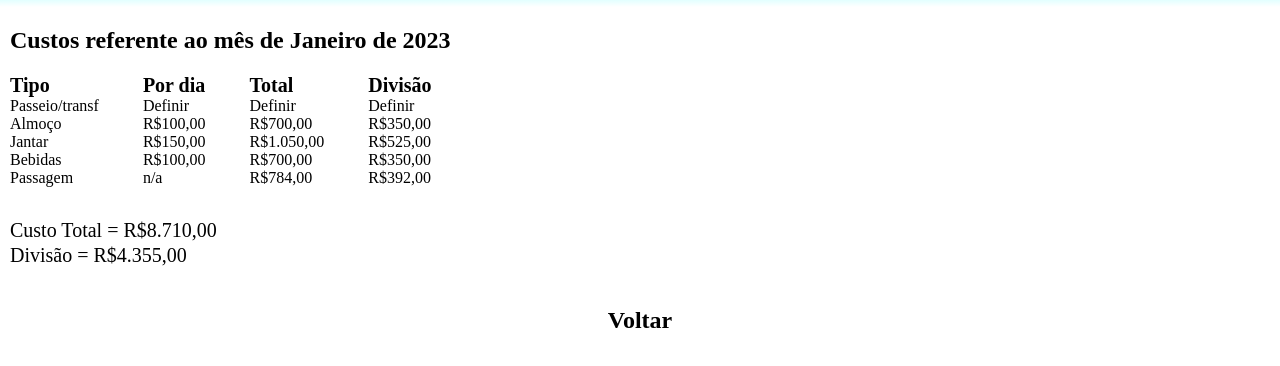
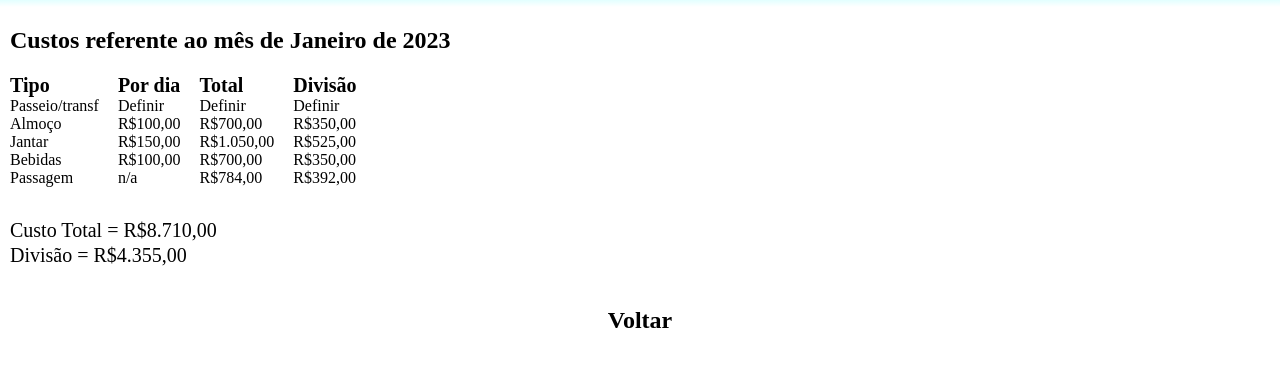
Before and after one commit to IsaacBernardo1010/viagem-jeri, a plain HTML site: page custos.html in a window 1280 px wide. Shown: the part 60-426 px from the top of the page. Drawn offline with Linux system fonts and the light colour scheme.

Commit message:
Update style-custos.css

```diff
--- a/estilo/style-custos.css
+++ b/estilo/style-custos.css
@@ -40,7 +40,7 @@ div#fim > h2 {
 
 section {
     display: inline-block;
-    padding: 0px 30px 10px 10px;
+    padding: 0px 5px 10px 10px;
 
 }
 
```
